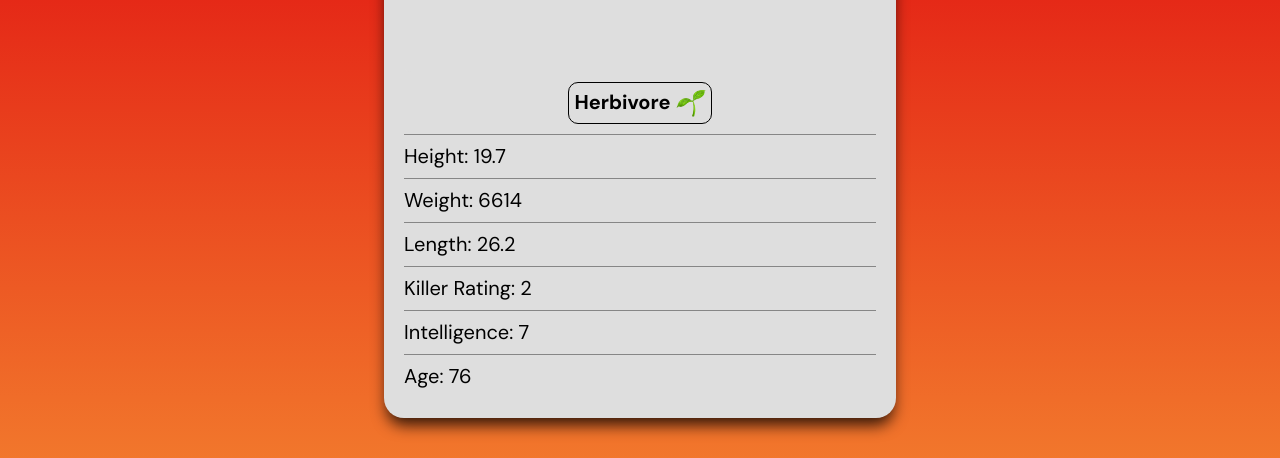
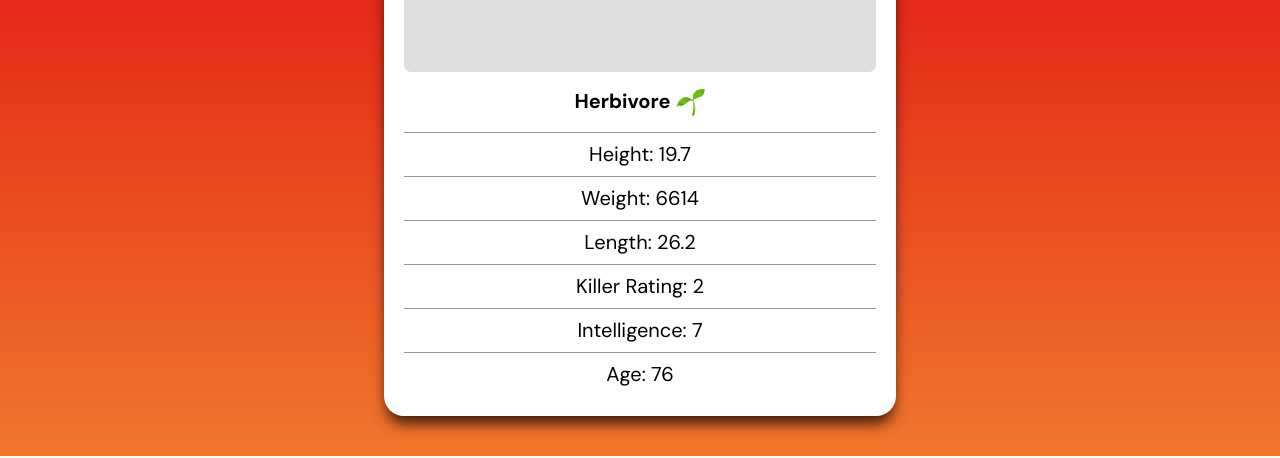
Before and after one commit to iO-Academy/2022-jan-dragons-DinoFinder, a PHP site: page /dinoDetail.php?id=1 in a window 1280 px wide. Shown: the part 802-1260 px from the top of the page. Run offline with PHP 8.4, Linux system fonts and the light colour scheme; data comes from the database, SQL or seed files in the repository; some web fonts are replaced.

Commit message:
Styled buttons and minor changes to dino details

```diff
--- a/dinoDetail.php
+++ b/dinoDetail.php
@@ -24,12 +24,12 @@ $next = intval($id) < intval($dinoCount) ? intval($id) + 1 : intval($dinoCount);
 </head>
 <body>
 <header>
-    <h1>Dino Finder</h1>
+    <a href="./index.php"><h1>Dino Finder</h1></a>
 </header>
 <main>
-    <a href="?id=<?php echo $prev; ?>"><img src="assets/image/DinoPrints.svg" class="dinoFeet flipY" /></a>
+    <a href="?id=<?php echo $prev; ?>" class="dinoFeet flipY" title="Previous Dinosaur"><img src="assets/image/DinoPrints.svg" /></a>
     <?php echo $singleDinoDetail; ?>
-    <a href="?id=<?php echo $next; ?>"><img src="assets/image/DinoPrints.svg" class="dinoFeet" /></a>
+    <a href="?id=<?php echo $next; ?>" class="dinoFeet" title="Next Dinosaur"><img src="assets/image/DinoPrints.svg" /></a>
 </main>
 
 </body>
--- a/index.php
+++ b/index.php
@@ -22,7 +22,7 @@ $displayDinos = \DinoFinder\Classes\ViewHelpers\DinoViewHelper::displayMultipleD
 </head>
     <body>
         <header>
-            <h1>Dino Finder</h1>
+            <a href="./index.php"><h1>Dino Finder</h1></a>
         </header>
         <section class="dinoGrid">
             <?php echo $displayDinos; ?>
--- a/style.css
+++ b/style.css
@@ -99,9 +119,10 @@ main {
   flex-direction: column;
   align-items: center;
   width: 40%;
+  min-width: 350px;
   padding: 20px;
   margin: 40px;
-  background-color: #DEDEDE;
+  background-color: #FFF;
   border-radius: 20px;
   box-shadow: 0px 10px 15px -3px rgba(0, 0, 0, 0.8);
 }
@@ -128,11 +149,8 @@ main {
   justify-content: center;
   align-items: center;
   gap: 5px;
-  border: 1px solid #000000;
-  width: fit-content;
   padding: 5px;
   margin: 10px;
-  border-radius: 10px;
 }
 .detailsCard .dietContainer img {
   width: 30px;
@@ -151,13 +169,17 @@ main {
   border-width: 1px;
   border-color: rgba(0, 0, 0, 0.4);
   width: 100%;
-  text-align: justify;
+  text-align: center;
   padding: 10px 0;
   margin: 0;
 }
 
 .dinoFeet {
+  margin-top: 25%;
   width: 200px;
+}
+.dinoFeet:hover {
+  opacity: 0.8;
 }
 
 .flipY {
--- a/style.scss
+++ b/style.scss
@@ -113,9 +136,10 @@ main {
     flex-direction: column;
     align-items: center;
     width: 40%;
+    min-width: 350px;
     padding: 20px;
     margin: 40px;
-    background-color: #DEDEDE;
+    background-color: #FFF;
     border-radius: 20px;
     box-shadow: 0px 10px 15px -3px rgba(0,0,0,0.8);
 
@@ -144,11 +168,8 @@ main {
         justify-content: center;
         align-items: center;
         gap: 5px;
-        border: 1px solid #000000;
-        width: fit-content;
         padding: 5px;
         margin: 10px;
-        border-radius: 10px;
 
         img {
             width: 30px;
@@ -171,7 +192,7 @@ main {
         border-width: 1px;
         border-color: rgba(0,0,0,0.4);
         width: 100%;
-        text-align: justify;
+        text-align: center;
         padding: 10px 0;
         margin: 0;
     }
@@ -180,7 +201,12 @@ main {
 }
 
 .dinoFeet {
+    margin-top: 25%;
     width: 200px;
+
+    &:hover {
+        opacity: 0.8;
+    }
 }
 
 .flipY {
```
Also changed, not shown: other parts of style.css (+33 -0 lines), other parts of style.scss (+42 -0 lines), 1 other file.
